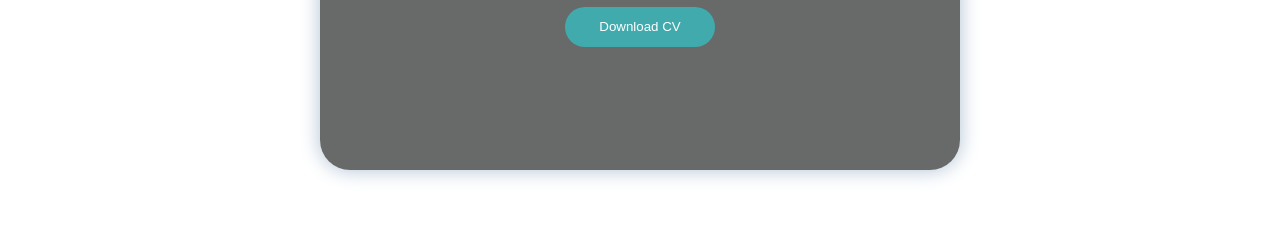
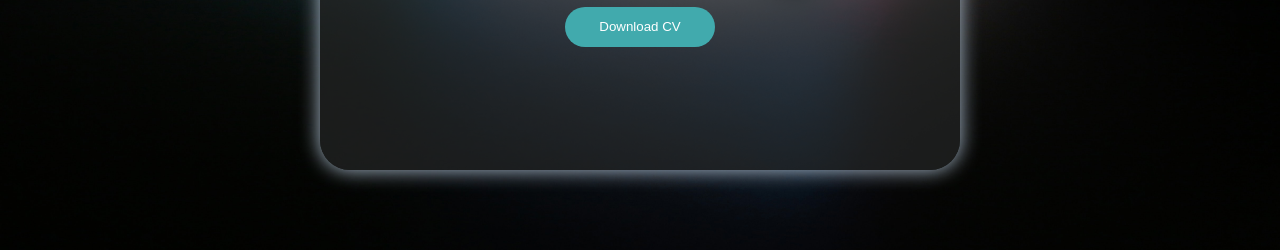
Before and after one commit to rdonzink11/myportfolio, a website: page index.html in a window 1280 px wide. Shown: the part 550-800 px from the top of the page. Drawn offline with Linux system fonts and the light colour scheme; files whose address does not match are found by name.

Commit message:
Update styles.css

```diff
--- a/styles.css
+++ b/styles.css
@@ -6,7 +6,7 @@
 
 body {
     font: 15px/1.5 Ariel,helvetica,san-serif;
-    background: url(..ales-nesetril-Im7lZjxeLhg-unsplash.jpg);
+    background: url(/ales-nesetril-Im7lZjxeLhg-unsplash.jpg);
     background-size: cover;
     background-position: center;
     height: 100vh;
```
